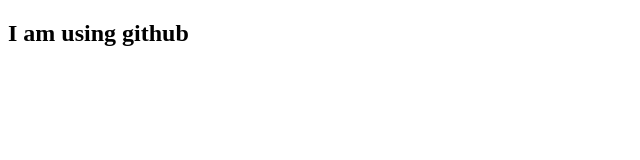
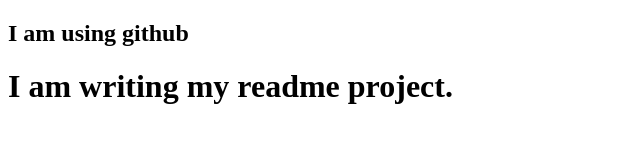
Before and after one commit to MdOjaer008/my-first_website, a plain HTML site: page index.html/index.html in a window 1280 px wide. Shown: the whole page, without its empty margins (0-640 px from the left). Drawn offline with Linux system fonts and the light colour scheme.

Commit message:
creating my second repo

```diff
--- a/index.html/index.html
+++ b/index.html/index.html
@@ -8,5 +8,6 @@
 </head>
 <body>
     <h2>I am using github</h2>
+    <H1>I am writing my readme project.</H1>
 </body>
 </html>
```
Also changed, not shown: something important I dont't know.txt (added), 1 other file.
